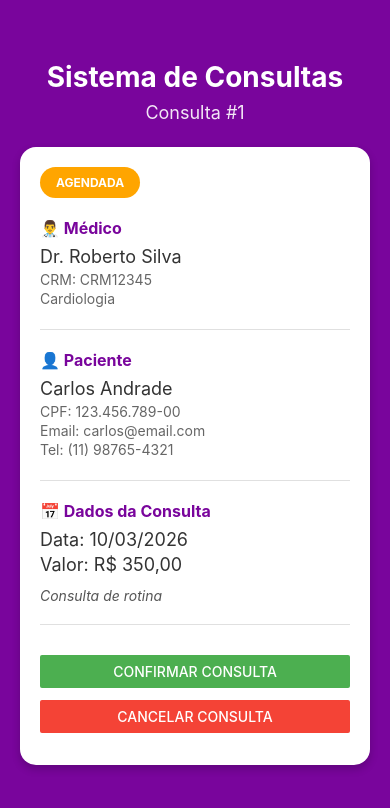
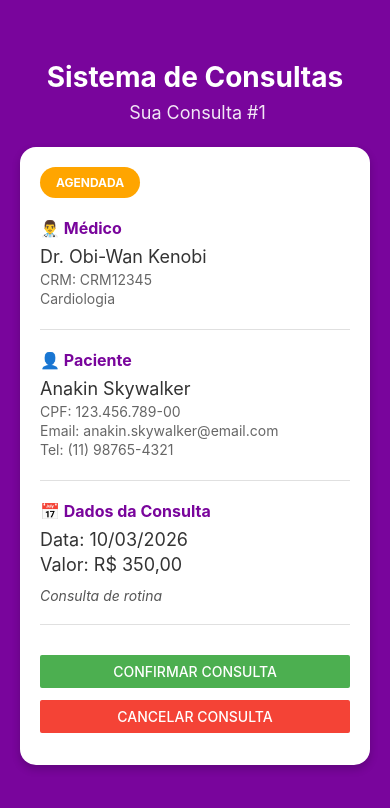
Before and after one commit to TBNario/sistema-consultas-mobile, a React Native app: screen / in a window 390 px wide. Shown: the top 808 px of the page. Built offline with nearby package versions, Linux system fonts and the light colour scheme.

Commit message:
Feat : Mudanca visual

```diff
--- a/App.tsx
+++ b/App.tsx
@@ -22,7 +22,7 @@ export default function App() {
 
   const medico1: Medico = {
     id: 1,
-    nome: "Dr. Roberto Silva",
+    nome: "Dr. Obi-Wan Kenobi",
     crm: "CRM12345",
     especialidade: cardiologia,
     ativo: true,
@@ -30,9 +30,9 @@ export default function App() {
 
   const paciente1: Paciente = {
     id: 1,
-    nome: "Carlos Andrade",
+    nome: "Anakin Skywalker",
     cpf: "123.456.789-00",
-    email: "carlos@email.com",
+    email: "anakin.skywalker@email.com",
     telefone: "(11) 98765-4321",
   };
 
@@ -68,7 +68,7 @@ export default function App() {
         {/* Cabeçalho */}
         <View style={styles.header}>
           <Text style={styles.titulo}>Sistema de Consultas</Text>
-          <Text style={styles.subtitulo}>Consulta #{consulta.id}</Text>
+          <Text style={styles.subtitulo}> Sua Consulta #{consulta.id}</Text>
         </View>
 
         <ConsultaCard
```
